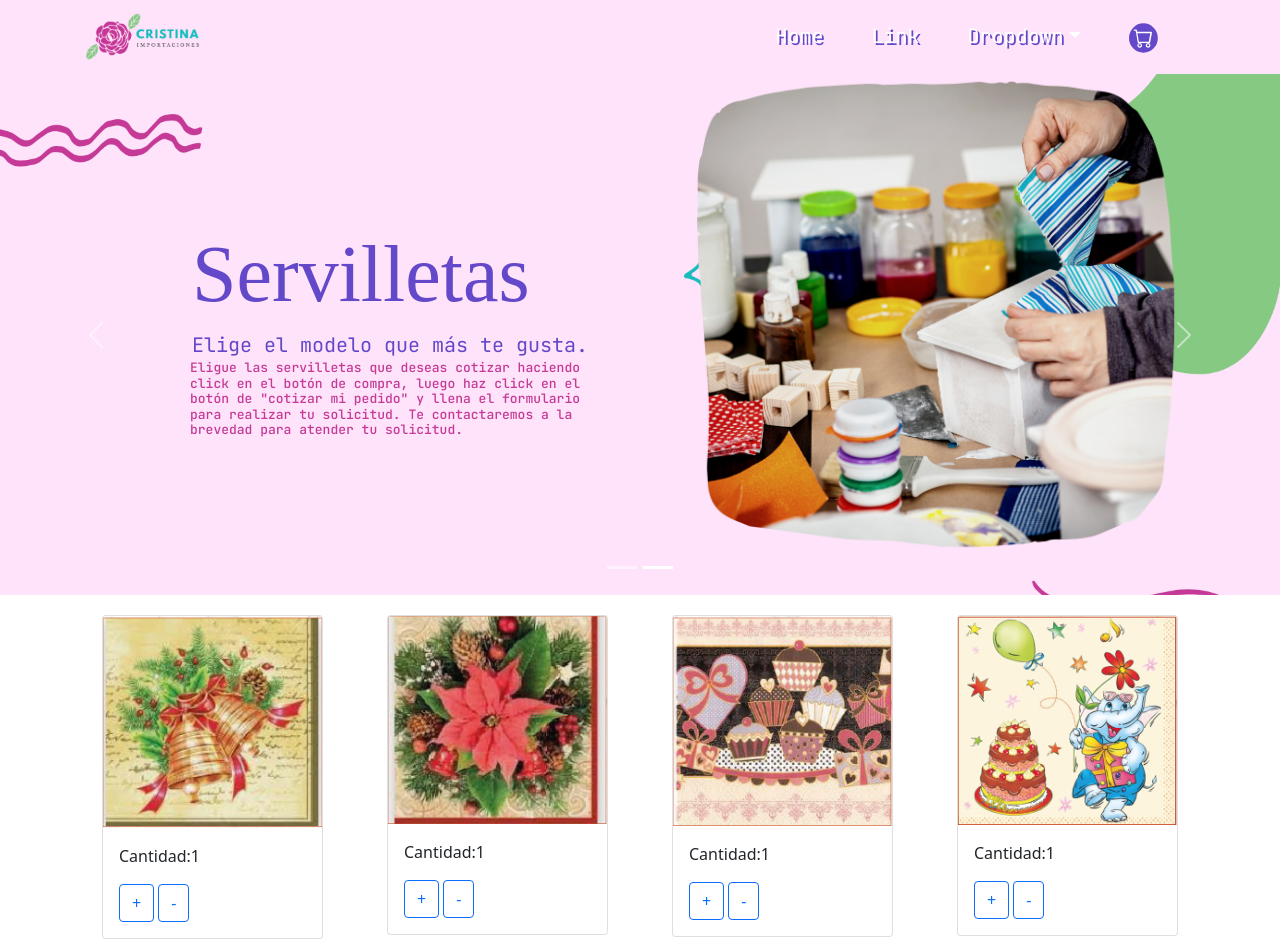
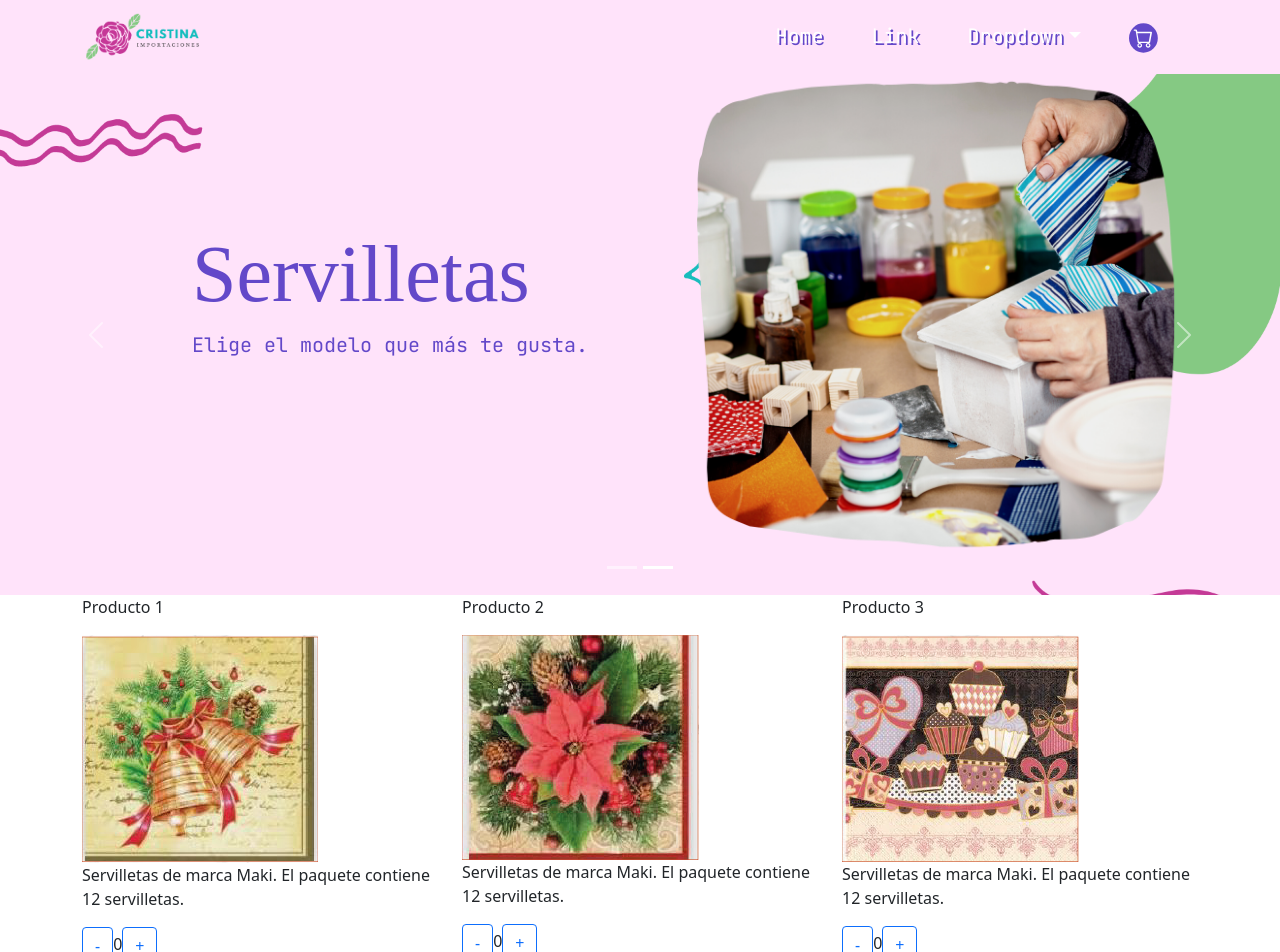
Before and after one commit to ClaudiaPrez88/tiendaClaudiaPerez, a React (Create React App) app: page / in a window 1280 px wide. Shown: the top 952 px of the page. Built offline with nearby package versions, Linux system fonts and the light colour scheme; a web font is replaced by a local one.

Commit message:
Desafío: Catálogo con MAPS y Promises

```diff
--- a/src/App.css
+++ b/src/App.css
@@ -22,6 +22,7 @@
   left:190px;
 
 }
+
 .me-auto {
   margin-left: auto!important;
   margin-right: 0px !important;
--- a/src/App.js
+++ b/src/App.js
@@ -2,47 +2,23 @@ import NavBar from './components/NavBar';
 import './App.css';
 import ItemListContainer from './components/ItemListContainer';
 import Slider from './components/Slider';
-import ContenedorImg from './components/CardProducto';
 import {Container,Row} from 'react-bootstrap';
 import 'bootstrap/dist/css/bootstrap.min.css';
-
-import ItemCount from './components/ItemCount';
-
-
-
-
- // contador = 0
-  // const resultado = useState(0)
-  // const contador = resultado[0]
-  // const CambiarContador = resultado [1]
-  //consta + [variable, función] = hook(valor inicial)
 
 
 
 
 const App = () => {
-  // const [contador,setContador] = useState(0)
-  // const AumentarContador = () => {
-  //   setContador(contador + 1)
-  // }
-  // const BajarContador = () => {
-  //   if (contador > 0) { setContador(contador - 1)}
 
-  // }
   return <>
     <NavBar/>
-    <ItemListContainer gretting='mensaje'/>
+
      <Slider/>
         <Container>
             {/* Stack the columns on mobile by making one full-width and the other half-width */}
             <Row>
 
-                <ContenedorImg texto="img/servilletas/M2201.png"/>
-                <ContenedorImg texto="img/servilletas/M2601.png"/>
-                <ContenedorImg texto="img/servilletas/M9001.png"/>
-                <ContenedorImg texto="img/servilletas/M9901.png"/>
-                <ContenedorImg texto="img/servilletas/M9902.png"/>
-                <ContenedorImg texto="img/servilletas/M9903.png"/>
+            <ItemListContainer />
             </Row>
         </Container>
   </>
--- a/src/components/CardProducto.js
+++ b/src/components/CardProducto.js
@@ -1,15 +1,14 @@
-import {Card,Button,Col} from 'react-bootstrap';
+import {Card,Col} from 'react-bootstrap';
 import 'bootstrap/dist/css/bootstrap.min.css';
-import ItemCount from './ItemCount';
 
-const ContenedorImg = (props) => {
+const Carproduct = (props) => {
+
     return(
         <>
          <Col xs={12} sm={6} lg={3}>
             <Card>
-                <Card.Img variant="top" src={props.texto} />
+                <Card.Img variant="top" src={props.servilleta} alt={props.nombre} />
                 <Card.Body>
-                <ItemCount/>
                 </Card.Body>
             </Card>
           </Col>
@@ -19,4 +18,4 @@ const ContenedorImg = (props) => {
 
 
 
-export default ContenedorImg
+export default Carproduct
--- a/src/components/ItemCount.js
+++ b/src/components/ItemCount.js
@@ -1,37 +1,27 @@
-
 import {Button} from 'react-bootstrap';
 import 'bootstrap/dist/css/bootstrap.min.css';
-
-import {useState} from 'react';
-
-
- // contador = 0
-  // const resultado = useState(0)
-  // const contador = resultado[0]
-  // const CambiarContador = resultado [1]
-  //consta + [variable, función] = hook(valor inicial)
+import { useState } from 'react';
 
 
 
-const ItemCount = () => {
-
-
-  const [contador,setContador] = useState(1)
-  const AumentarContador = () => {
-      //Stock = 20
-    if (contador < 20){setContador(contador + 1)}
-
+function ItemCount ({stock}) {
+  const [count, setCount] = useState(0)
+  function adding (){
+    if (count < stock) {
+      setCount(count + 1)
+    }
+  }
+  function subs(){
+    if (count > 0){
+      setCount( count - 1)
+    }
   }
 
-  const BajarContador = () => {
-    if (contador > 0) { setContador(contador - 1)}
-
-  }
   return <>
 
-              <p>Cantidad:{contador}</p>
-              <Button variant="outline-primary" onClick={AumentarContador}>+</Button>{' '}
-              <Button variant="outline-primary" onClick={BajarContador}>-</Button>{' '}
+              <Button variant="outline-primary" onClick={subs}>-</Button>
+              <span>{count}</span>
+              <Button variant="outline-primary" onClick={adding}>+</Button>
 
 
   </>
--- /dev/null
+++ b/src/components/ItemList.js
@@ -0,0 +1,14 @@
+import React from 'react'
+import Item from './item'
+
+
+function ItemList({productos}) {
+
+  return(
+    productos.map(p=> <Item id={p.id}   name={p.name} image={p.image} description={p.description} stock={p.stock} />)
+    )
+
+
+}
+
+export default ItemList
--- a/src/components/ItemListContainer.js
+++ b/src/components/ItemListContainer.js
@@ -1,10 +1,31 @@
+import { useEffect, useState } from "react";
+import productos from "../utils/Productos";
+import 'bootstrap/dist/css/bootstrap.min.css';
+import customFetch from "../utils/customFetch";
+import ItemList from './ItemList'
 
 
-const ItemListContainer = (prop) => {
-    return(
-        <h1 className="mensaje-slider">Eligue las servilletas que deseas cotizar haciendo click en el botón de compra, luego haz click en el botón de "cotizar mi pedido" y llena el formulario para realizar tu solicitud. Te contactaremos a la brevedad para atender tu solicitud.</h1>
+
+
+function ItemListContainer() {
+    const [items, Setitems] = useState ([])
+    useEffect (()=> {
+        customFetch(2000,productos)
+        .then(resultado => Setitems(resultado))
+    }, [items]);
+
+    return (
+
+            <>
+             <ItemList productos={items}/>
+            </>
+
+
     )
-};
+
+
+
+}
 
 
 
--- /dev/null
+++ b/src/components/customFetch.js
@@ -0,0 +1,11 @@
+const customFetch = () => {
+    const customFetch = (time, task) => {
+        return new Promise (  (resolve) => {
+           setTimeout(()=>{
+            resolve(task);
+           }, time)
+        })
+    }
+}
+
+export default customFetch
--- /dev/null
+++ b/src/components/item.js
@@ -0,0 +1,18 @@
+import React from 'react'
+import {Col} from 'react-bootstrap';
+import ItemCount from './ItemCount';
+
+ function Item({id, name, image, description, stock}) {
+  return (
+    <Col xs={4}>
+        <div key={id}>
+        <p>{name}</p>
+        <img src={image} alt={name} ></img>
+        <p>{description}</p>
+        <ItemCount  stock={stock}  />
+        </div>
+    </Col>
+  )
+};
+
+export default Item
--- /dev/null
+++ b/src/utils/Productos.js
@@ -0,0 +1,27 @@
+
+
+const productos = [
+   {
+    id: 1,
+    name: 'Producto 1',
+    image:'img/servilletas/M2201.png',
+    description:'Servilletas de marca Maki. El paquete contiene 12 servilletas.',
+    stock:10,
+   },
+    {
+        id: 2,
+        name: 'Producto 2',
+        image:'img/servilletas/M2601.png',
+        description:'Servilletas de marca Maki. El paquete contiene 12 servilletas.',
+        stock:11,
+    },
+    {
+        id: 3,
+        name: 'Producto 3',
+        image:'img/servilletas/M9001.png',
+        description:'Servilletas de marca Maki. El paquete contiene 12 servilletas.',
+        stock:32,
+    }
+]
+
+export default productos
--- /dev/null
+++ b/src/utils/customFetch.js
@@ -0,0 +1,9 @@
+const customFetch = (time, task) => {
+  return new Promise ((resolve)=>{
+      setTimeout(()=>{
+          resolve(task);
+      }, time)
+  })
+}
+
+export default customFetch
```
